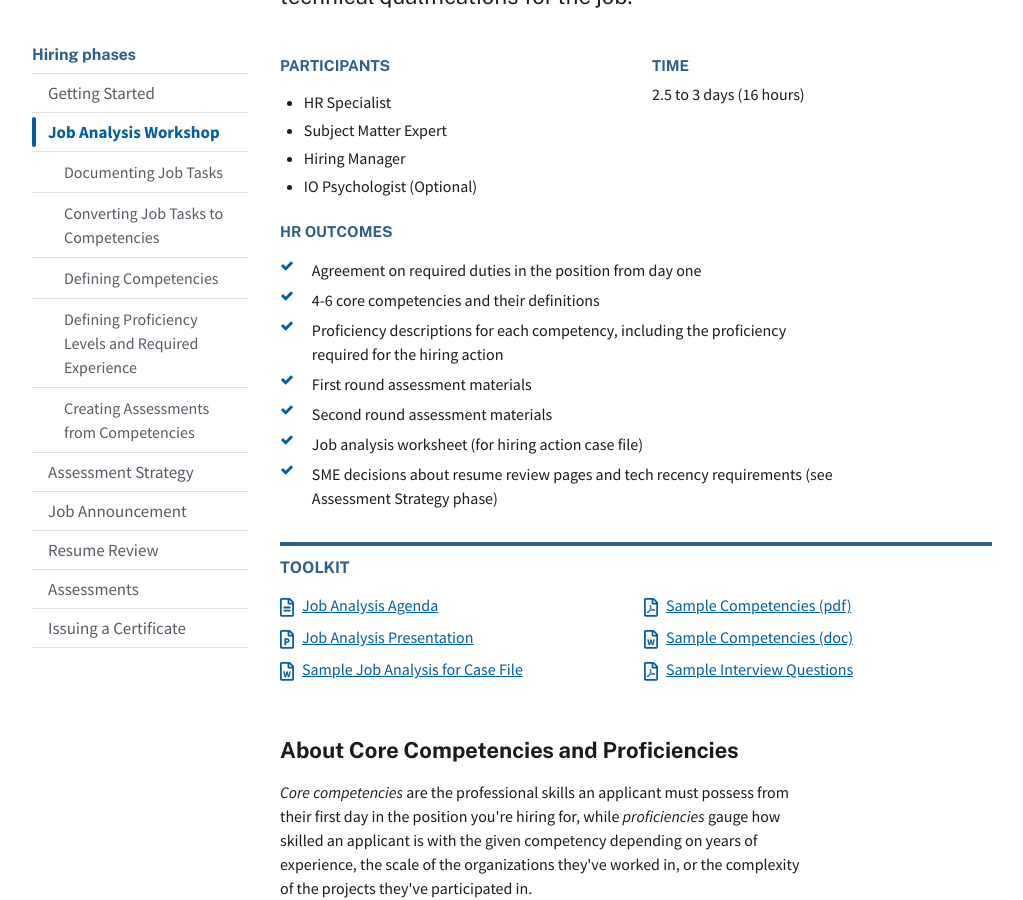
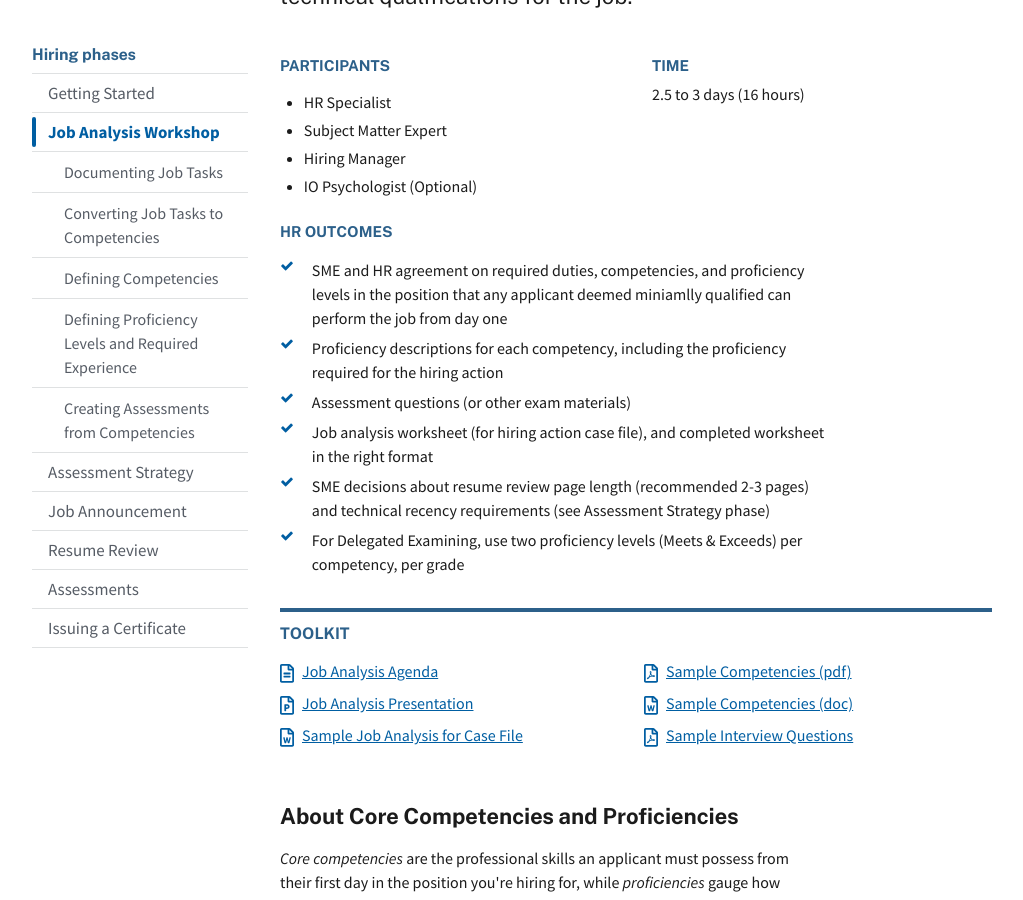
Before and after one commit to usds/SME-QA-Website, a Jekyll site: the page built from pages/phases/job-analysis/index.html, in a window 1280 px wide and 900 px high, scrolled down 534 px. Shown: the whole window, without its empty margins (128-1151 px from the left). Built offline with Jekyll 4.4.1, drawn with Linux system fonts in a browser that asks for light colours.

Commit message:
Updates based on SMe-QA guidance doc
Added Best Practice and Pro-tips sections

```diff
--- a/pages/phases/job-analysis/index.html
+++ b/pages/phases/job-analysis/index.html
@@ -9,13 +9,24 @@ intro: In a multi-day job analysis workshop with SMEs, you'll help SMEs and hiri
 roles: [hr, sme, hiring-mgr, io-psych]
 duration: 2.5 to 3 days (16 hours)
 outputs:
-  - Agreement on required duties in the position from day one
-  - 4-6 core competencies and their definitions
+  - SME and HR agreement on required duties, competencies, and proficiency levels in the position that any applicant deemed miniamlly qualified can perform the job from day one
   - Proficiency descriptions for each competency, including the proficiency required for the hiring action
-  - First round assessment materials
-  - Second round assessment materials
-  - Job analysis worksheet (for hiring action case file)
-  - SME decisions about resume review pages and tech recency requirements (see Assessment Strategy phase)
+  - Assessment questions (or other exam materials)
+  - Job analysis worksheet (for hiring action case file), and completed worksheet in the right format
+  - SME decisions about resume review page length (recommended 2-3 pages) and technical recency requirements (see Assessment Strategy phase)
+  - For Delegated Examining, use two proficiency levels (Meets & Exceeds) per competency, per grade
+best practice:
+  - A minimum of four without exceeding six, core competencies and their definitions
+  - Develop good interview sample responses
+  - Calibrate SMEs to proficiency levels by practicing resume review and application materials against sample resumes and portfolios (remove any PII)
+  - SMEs should practice assessment questions (written and/or structured interview) to gauge proper time limit, and to anticipate applicant responses to have stronger follow-up questions
+  - When applicable for the job, SMEs should dicuss if technical receny needs to be included in the qualifications
+  - Hiring manager is present
+pro-tips:
+  - Group and distribute SMEs to maximize discussion and avoid strong personalities overhwhelming small groups.
+  - If conducting remotely, use real-time collaborative software (i.e., MAX Community Word, FunRetro {preferred}, MURAL)
+  - Multiple GS-levels are allowed as long as the different grades require the same competencies, just at different proficiency levels (Unfamiliar, Familiar, Expert, Master).
+  - For Direct Hire, use one proficiency level per competency, per grade
 ---
 
 <p class="usa-intro">
```
